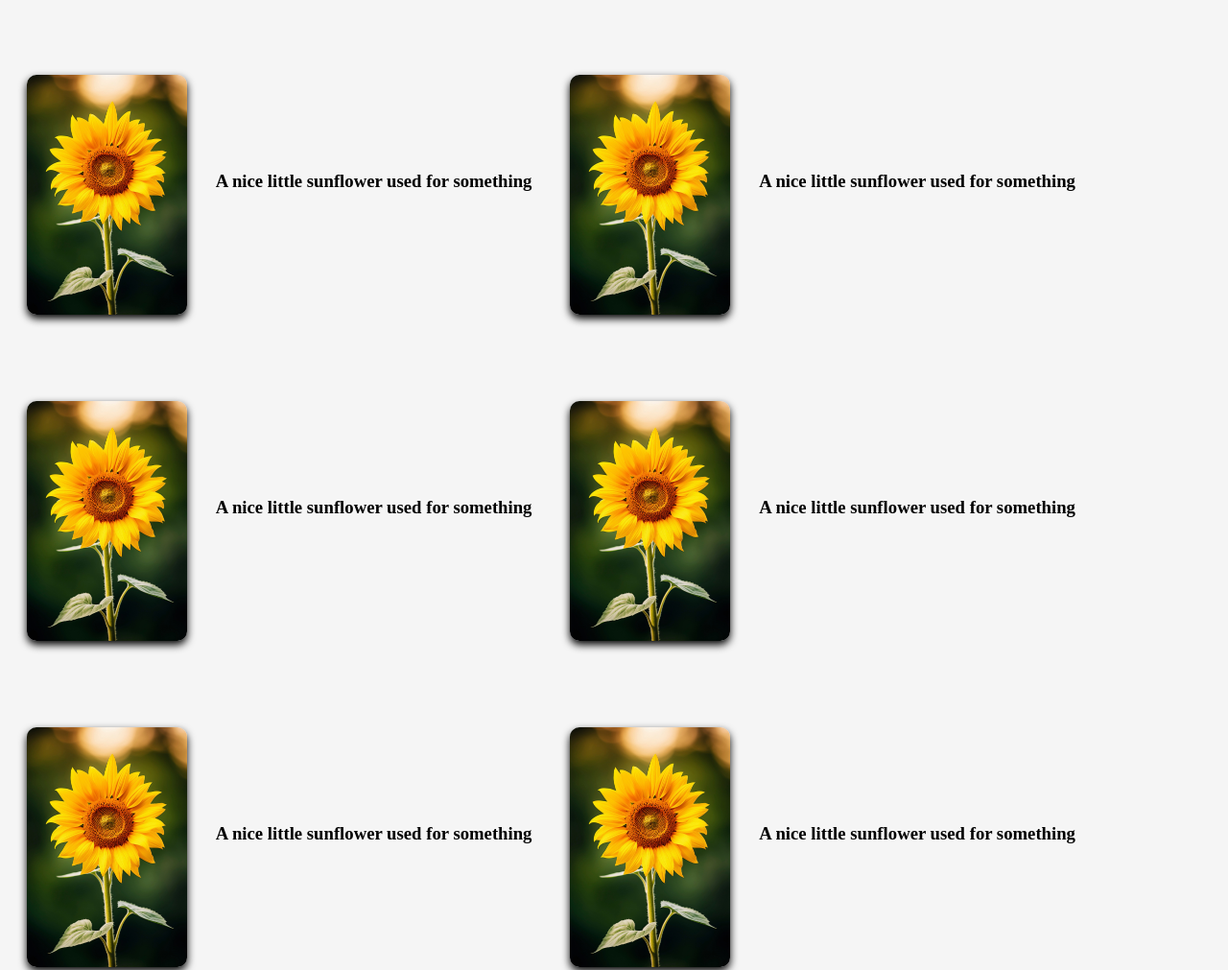
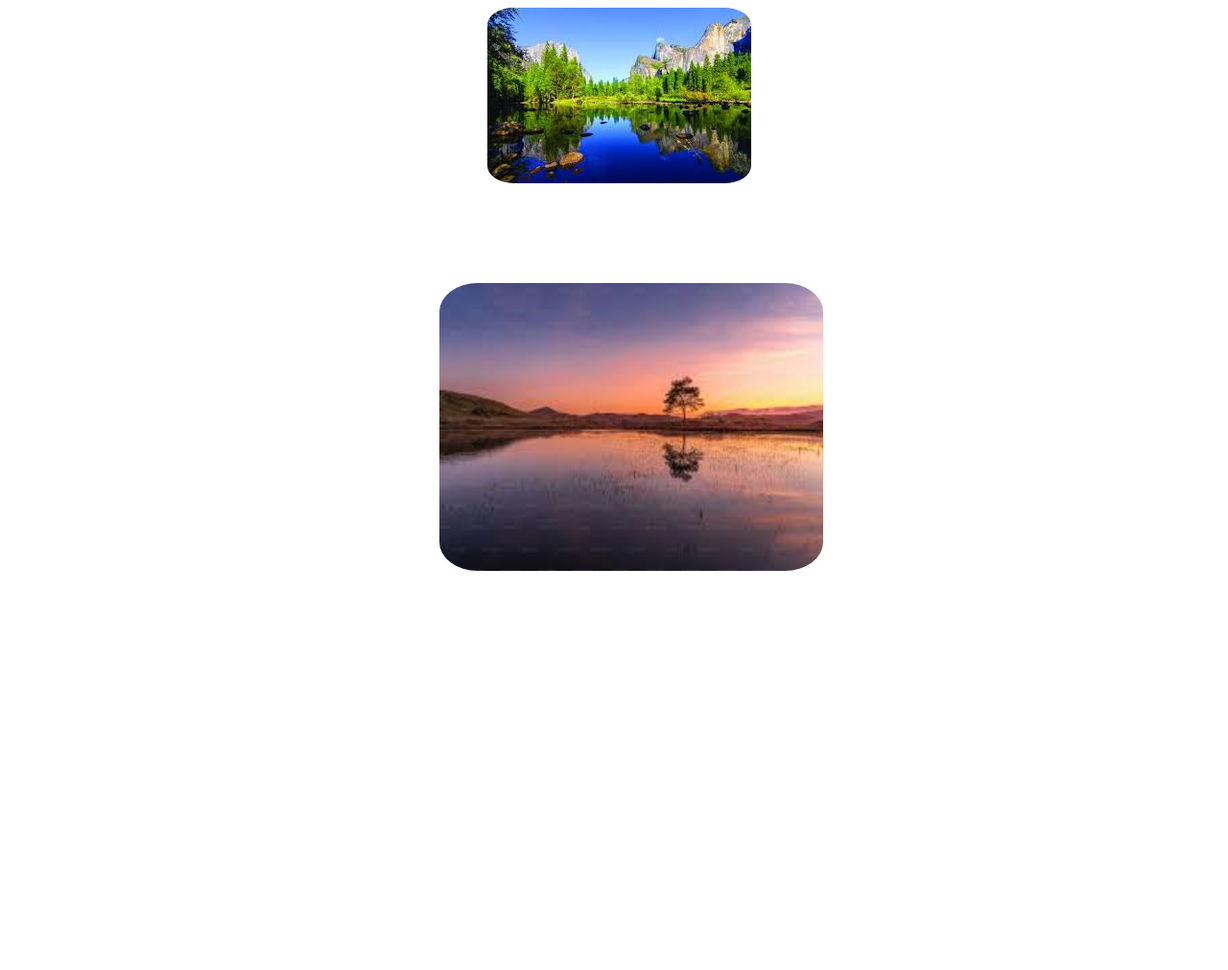
Before and after one commit to Eddie12-cmx/Ethan-Projects, a plain HTML site: page index.html in a window 1280 px wide. Shown: the top 1011 px of the page at 96% size. After the commit the page ends 800 px from the top, so only its background shows below. Drawn offline with Linux system fonts and the light colour scheme.

Commit message:
Add files via upload

```diff
--- a/index.html
+++ b/index.html
@@ -3,41 +3,20 @@
 <head>
     <meta charset="UTF-8">
     <meta name="viewport" content="width=device-width, initial-scale=1.0">
-    <title>Card</title>
+    <title>Document</title>
     <link rel="stylesheet" href="style.css">
 </head>
 <body>
-    <div class="everything">
-    <div class="divone">
-    <img src="2150806284.jpg" alt="" class="divoneimg">
-    <h3 class="cardtext">A nice little sunflower used for something</h3>
-    </div>
-       <div class="divone">
-    <img src="2150806284.jpg" alt="" class="divoneimg">
-    <h3 class="cardtext" >A nice little sunflower used for something</h3>
-    </div>   <div class="divone">
-    <img src="2150806284.jpg" alt="" class="divoneimg">
-    <h3 class="cardtext">A nice little sunflower used for something</h3>
-    </div>   <div class="divone">
-    <img src="2150806284.jpg" alt="" class="divoneimg">
-    <h3 class="cardtext">A nice little sunflower used for something</h3>
-    </div>   <div class="divone">
-    <img src="2150806284.jpg" alt="" class="divoneimg">
-    <h3 class="cardtext">A nice little sunflower used for something</h3>
-    </div>
-     <div class="divone">
-    <img src="2150806284.jpg" alt="" class="divoneimg">
-    <h3 class="cardtext">A nice little sunflower used for something</h3>
-    </div>
-     <div class="divone">
-    <img src="2150806284.jpg" alt="" class="divoneimg">
-    <h3 class="cardtext">A nice little sunflower used for something</h3>
-    </div>
-     <div class="divone">
-    <img src="2150806284.jpg" alt="" class="divoneimg">
-    <h3 class="cardtext">A nice little sunflower used for something</h3>
-    </div>
+    <div class="big-div">
+    <div class="div-one">
+        <img src="mountains.jpg" alt="" class="img">
+
+
+
     </div>
 </body>
+    <div class="div-two">
+         <img src="single tree.jpg" alt="" class="img-two">
+    </div>
 
 </html>
--- a/style.css
+++ b/style.css
@@ -1,35 +1,25 @@
-*{
-background-color:whitesmoke ;
-
-}
-
-
-.divone{
-  display: flex; flex-direction: row;
-  flex-wrap: wrap;
-      text-align: center;
-      padding: 20px;
-}
-.divoneimg{
-    height: 250px;
-    margin-top: 50px;
-
-    box-shadow: 0 4px 8px rgba(0, 0, 0, 3);
-    border-radius: 10px;
-    border:3px;
-    text-align: center;
-    transition:0.2s;
+.div-one{
+margin-left: 500px;
+margin-bottom: 100px;
 
 
 }
-.cardtext{
-margin-top:150px ;
-margin-left:30px;
+.img{
+    border-radius: 10%;
+}
+.div-two{
 
 
 }
-.everything{
-display: flex; flex-wrap: wrap;
-
+.img-two{
+width: 400px;
+height: 300px;
+margin-left: 450px;
+border-radius: 10%;
 
 }
+.big-div{
+display: flex;
+flex-wrap: wrap;
+
+}
```
Also changed, not shown: mountains.jpg (added), single tree.jpg (added).
